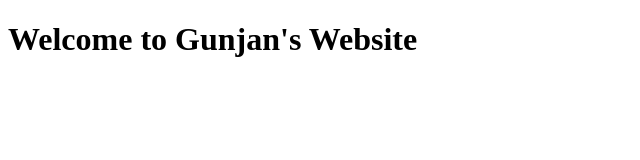
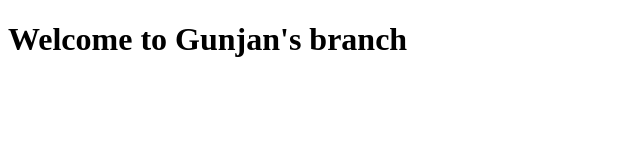
Before and after one commit to gunjanDS4017/gittraining23, a plain HTML site: page index.html in a window 1280 px wide. Shown: the full height of the page, 0-640 px from the left. Drawn offline with Linux system fonts and the light colour scheme.

Commit message:
commit to gunjan branch

```diff
--- a/index.html
+++ b/index.html
@@ -9,7 +9,7 @@
   </head>
   <body>
     <main>
-        <h1>Welcome to Gunjan's Website</h1>
+        <h1>Welcome to Gunjan's branch</h1>
     </main>
   </body>
 </html>
```
